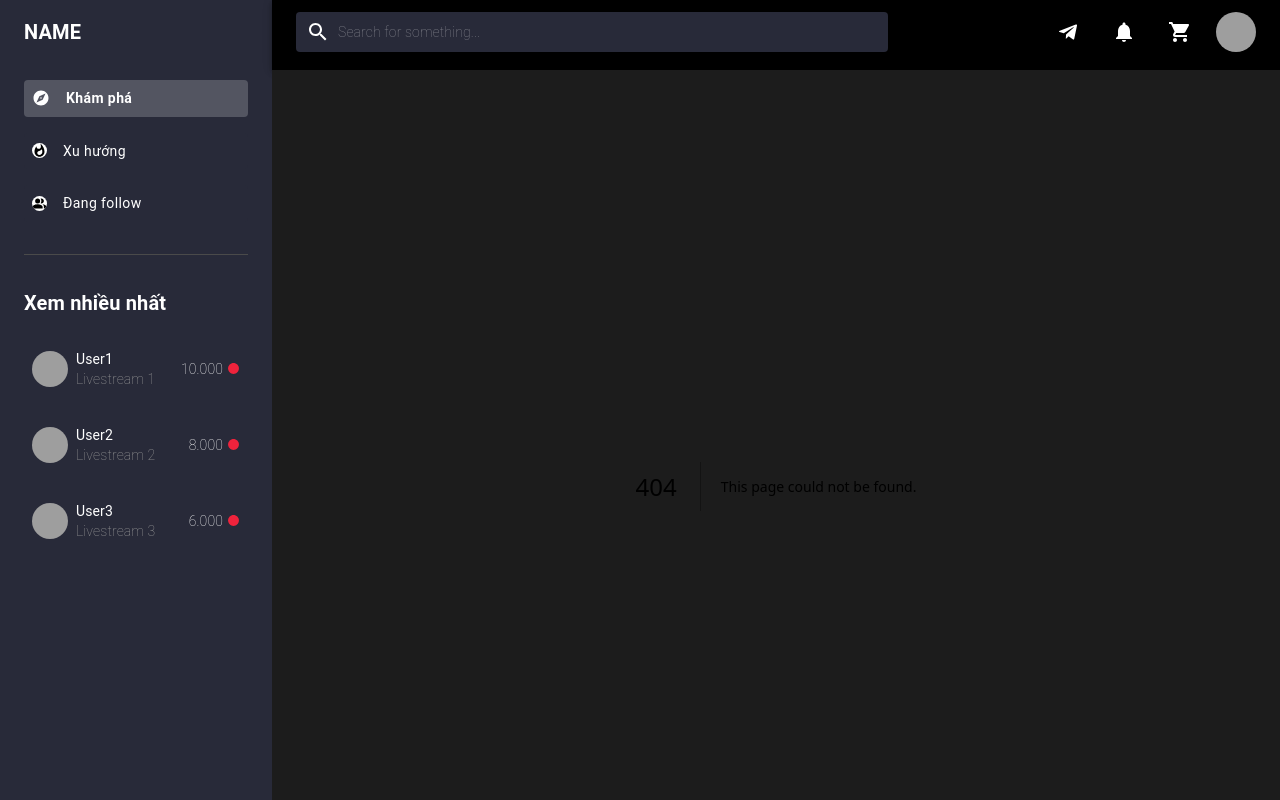
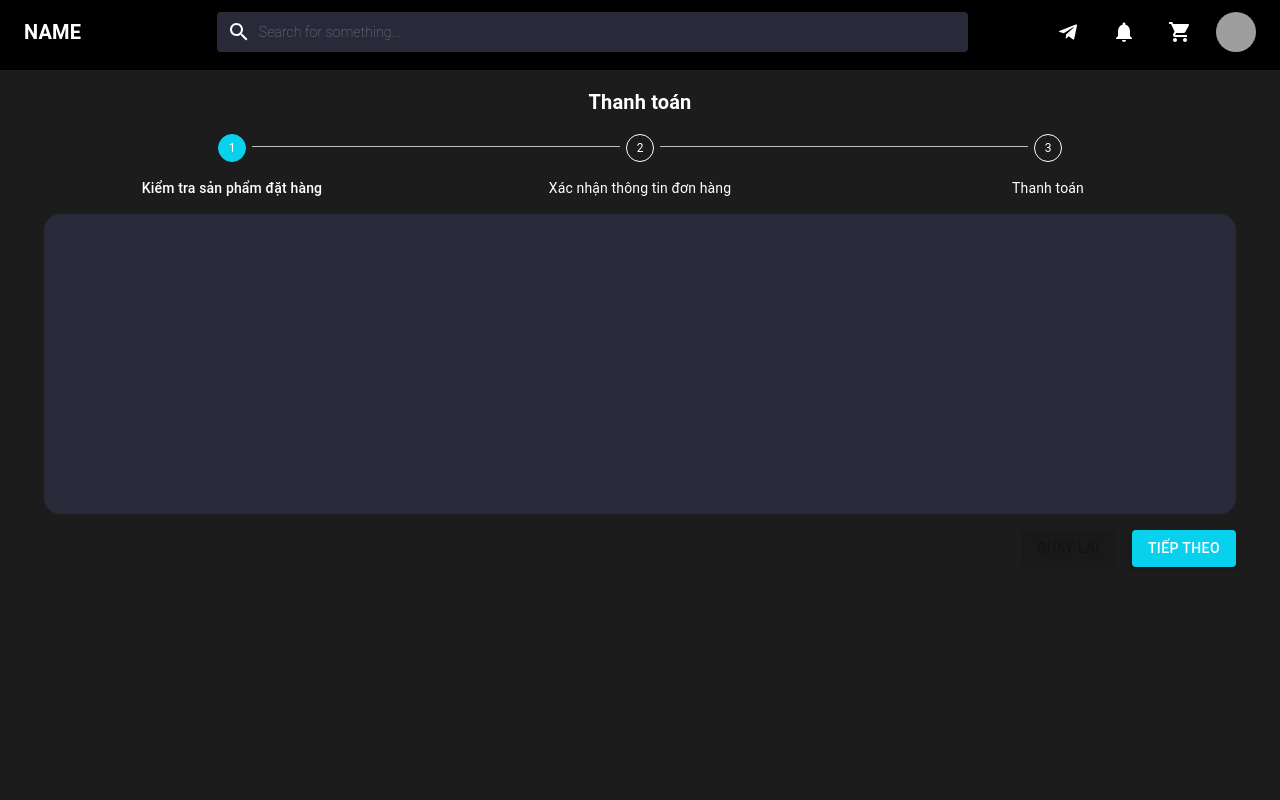
Before and after one commit to truc-nt/streamconnect, a Next.js app in the folder frontend/: page /checkout in a window 1280 px wide. Before the commit this address had no page. Built offline with nearby package versions, Linux system fonts and the light colour scheme; grey boxes are pictures that could not be loaded.

Commit message:
add checkout page

```diff
--- /dev/null
+++ b/frontend/src/app/checkout/page.tsx
@@ -0,0 +1,183 @@
+'use client';
+
+import React, { useState } from 'react';
+import { Box, Button, Typography, Stepper, Step, StepLabel } from '@mui/material';
+import { styled } from '@mui/material/styles';
+import DoneIcon from '@mui/icons-material/Done';
+import { useRouter } from 'next/navigation';
+
+const steps = ['Kiểm tra sản phẩm đặt hàng', 'Xác nhận thông tin đơn hàng', 'Thanh toán'];
+
+const CustomStepIconRoot = styled('div')<{ ownerState: { active?: boolean; completed?: boolean } }>(
+  ({ ownerState }) => ({
+    display: 'flex',
+    alignItems: 'center',
+    justifyContent: 'center',
+    width: 28,
+    height: 28,
+    borderRadius: '50%',
+    backgroundColor: ownerState.active || ownerState.completed ? '#08d1ed' : 'transparent',
+    border: `1.5px solid ${ownerState.active || ownerState.completed ? '#08d1ed' : 'white'}`,
+    color: 'white',
+    fontSize: '12px',
+    cursor: 'pointer',
+    fontFamily: 'Roboto',
+  })
+);
+
+const CustomStepIcon: React.FC<{ active?: boolean; completed?: boolean; icon?: React.ReactNode; className?: string }> = ({
+  active = false,
+  completed = false,
+  icon,
+  className,
+}) => {
+  return (
+    <CustomStepIconRoot ownerState={{ active, completed }} className={className}>
+      <span>{icon}</span>
+    </CustomStepIconRoot>
+  );
+};
+
+const Checkout: React.FC = () => {
+  const router = useRouter()
+
+  const [activeStep, setActiveStep] = useState(0);
+
+  const handleHomeClick = () => {
+    router.push('/');
+  }
+
+  const handleNext = () => {
+    setActiveStep((prevActiveStep) => prevActiveStep + 1);
+  };
+
+  const handleBack = () => {
+    setActiveStep((prevActiveStep) => prevActiveStep - 1);
+  };
+
+  const handleStepClick = (step: number) => {
+    setActiveStep(step);
+  };
+
+  return (
+    <>
+      <Typography variant="h6" sx={{ color: 'white', fontSize: '20px', fontWeight: 'bold', textAlign: 'center', marginBottom: 2 }}>
+        Thanh toán
+      </Typography>
+      <Stepper activeStep={activeStep} alternativeLabel>
+        {steps.map((label, index) => (
+          <Step key={label} onClick={() => handleStepClick(index)}>
+            <StepLabel
+              StepIconComponent={(props) => <CustomStepIcon {...props} icon={index + 1} />}
+              sx={{
+                '& .MuiStepLabel-label': {
+                  color: 'white',
+                  '&.Mui-active': {
+                    color: 'white',
+                  },
+                  '&.Mui-completed': {
+                    color: 'white',
+                  },
+                },
+              }}
+            >
+              {label}
+            </StepLabel>
+          </Step>
+        ))}
+      </Stepper>
+      {activeStep === steps.length ? (
+        <Box
+          sx={{
+            padding: 3,
+            backgroundColor: '#282a39',
+            mx: 14,
+            my: 2,
+            textAlign: 'center',
+            height: '300px',
+            borderRadius: 4,
+            display: 'flex',
+            flexDirection: 'column',
+            alignItems: 'center',
+            justifyContent: 'center',
+          }}
+        >
+          <Box sx={{ display: 'flex', alignItems: 'center', marginBottom: 2 }}>
+            <Box
+              sx={{
+                display: 'flex',
+                alignItems: 'center',
+                justifyContent: 'center',
+                width: 40,
+                height: 40,
+                borderRadius: '50%',
+                backgroundColor: 'transparent',
+                border: `1.5px solid #08d2ed`,
+                marginRight: 2,
+              }}
+            >
+              <DoneIcon sx={{ color: '#08d2ed' }} />
+            </Box>
+            <Typography variant="h6" sx={{ color: 'white' }}>
+              Đặt hàng thành công
+            </Typography>
+          </Box>
+          <Box sx={{ display: 'flex', justifyContent: 'center', gap: 2, mt: 2 }}>
+            <Button
+              variant="contained"
+              sx={{ backgroundColor: '#08d1ed', color: 'white', '&:hover': { backgroundColor: '#08d1ed', borderColor: 'transparent' } }}
+              onClick={handleHomeClick}
+            >
+              Quay về trang chủ
+            </Button>
+            <Button variant="contained" sx={{ backgroundColor: '#08d1ed', color: 'white', '&:hover': { backgroundColor: '#08d1ed', borderColor: 'transparent' } }}>
+              Xem lại đơn hàng
+            </Button>
+          </Box>
+        </Box>
+      ) : (
+        <>
+          {/* Board Content */}
+          <Box sx={{ padding: 3, backgroundColor: '#282a39', marginTop: 2, height: '300px', borderRadius: 4, mx: 2 }}>
+            {activeStep === 0 && (
+              <Box sx={{ marginBottom: 2 }}>
+                {/* Kiểm tra sản phẩm đặt hàng */}
+              </Box>
+            )}
+            {activeStep === 1 && (
+              <Box sx={{ marginBottom: 2 }}>
+                {/* Xác nhận thông tin đơn hàng */}
+              </Box>
+            )}
+            {activeStep === 2 && (
+              <Box sx={{ marginBottom: 2 }}>
+                {/* Thanh toán */}
+              </Box>
+            )}
+          </Box>
+
+          {/* Navigate Buttons */}
+          <Box sx={{ display: 'flex', justifyContent: 'flex-end', marginTop: 2, mx: 2 }}>
+            <Button
+              disabled={activeStep === 0}
+              onClick={handleBack}
+              variant="contained"
+              sx={{ backgroundColor: '#e2e2e2', color: 'black', marginRight: 2, '&:hover': { backgroundColor: '#e2e2e2', borderColor: 'transparent' } }}
+            >
+              Quay lại
+            </Button>
+            <Button
+              variant="contained"
+              sx={{ backgroundColor: '#08d1ed', color: 'white', '&:hover': { backgroundColor: '#08d1ed', borderColor: 'transparent' } }}
+              onClick={handleNext}
+            >
+              {activeStep === steps.length - 1 ? 'Hoàn tất' : 'Tiếp theo'}
+            </Button>
+          </Box>
+        </>
+      )}
+    </>
+  );
+};
+
+export default Checkout;
--- a/frontend/src/components/Header.tsx
+++ b/frontend/src/components/Header.tsx
@@ -55,7 +55,7 @@ const Header: React.FC<HeaderProps> = ({ showName }) => {
               width: '100%',
               padding: '0 10px',
               height: 40,
-              marginRight: pathname === '/checkout' ? 10 : 0,
+              marginRight: (pathname === '/cart' || pathname === '/checkout') ? 10 : 0,
             }}
           >
             <IconButton sx={{ padding: 0, color: 'white' }}>
--- a/frontend/src/components/LayoutWrapper.tsx
+++ b/frontend/src/components/LayoutWrapper.tsx
@@ -8,7 +8,7 @@ import Header from '@/components/Header';
 
 const LayoutWrapper: React.FC<{ children: React.ReactNode }> = ({ children }) => {
   const pathname = usePathname();
-  const isCheckoutPage = pathname === '/cart';
+  const isCheckoutPage = pathname === '/cart' || pathname === '/checkout';
 
   return (
     <Box sx={{ display: 'flex', height: '100vh', overflow: 'hidden' }}>
```
Also changed, not shown: frontend/src/app/cart/page.tsx (+10 -0 lines).
